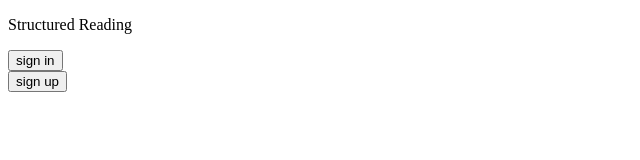
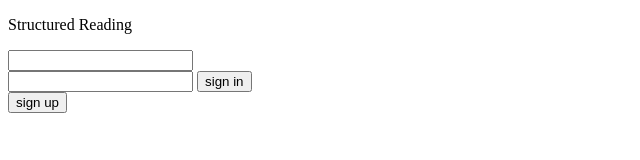
Before and after one commit to soonman/Structured-Reading, a plain HTML site: page login.html in a window 1280 px wide. Shown: the whole page, without its empty margins (0-640 px from the left). Drawn offline with Linux system fonts and the light colour scheme.

Commit message:
sign_in input 생성 sign_up input 생성

```diff
--- a/login.html
+++ b/login.html
@@ -10,6 +10,11 @@
       <p>Structured Reading</p>
     </div>
     <div>
+      <div>
+        <input class="sign_in_value" type="text" />
+      </div>
+
+      <input class="sign_up_value" type="password" />
       <button class="sign_in_button">sign in</button>
     </div>
     <div>
```
